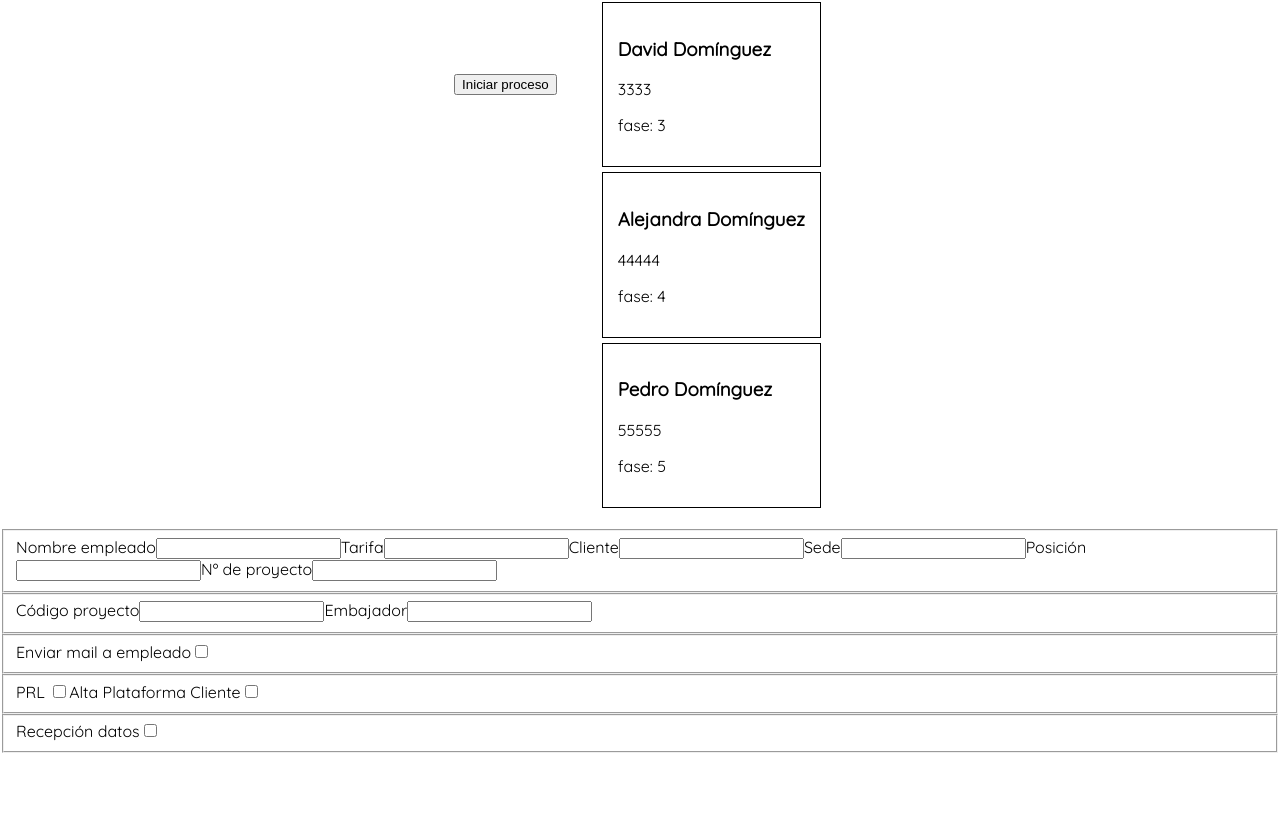
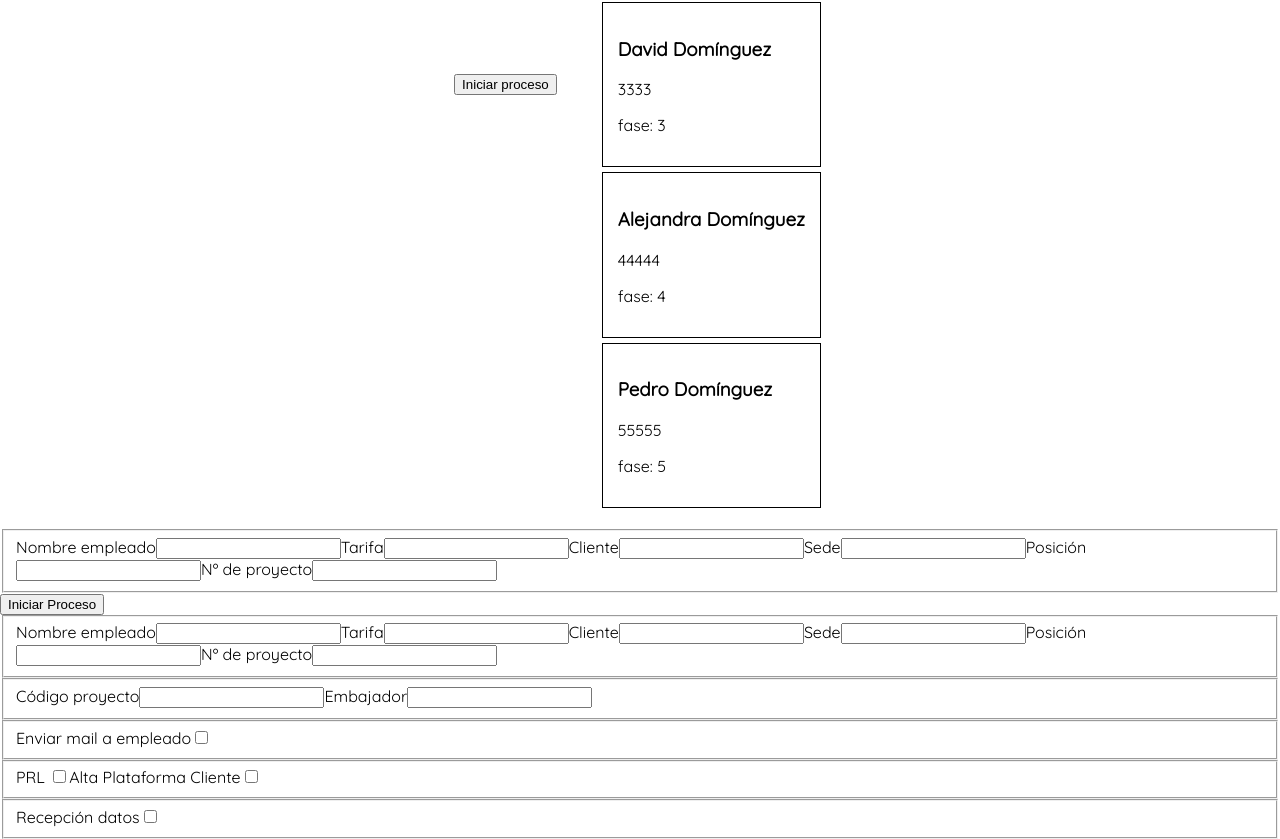
Before and after one commit to Adalab/team-kairos_, a React (Create React App) app: page / in a window 1280 px wide. Shown: the part 1504-2343 px from the top of the page. Before the commit the page ends 2257 px from the top, so only its background shows below. Built offline with nearby package versions, Linux system fonts and the light colour scheme.

Commit message:
add contain to component NewProcess

```diff
--- a/src/App.js
+++ b/src/App.js
@@ -35,8 +35,7 @@ class App extends React.Component {
           getUserData={this.getUserData} />
         <DevelopersList devAsignation={devAsignation} />
         <NewProcess />
-
-         <Form />
+        <Form />
       </div>
     );
   }
--- a/src/components/NewProcess.js
+++ b/src/components/NewProcess.js
@@ -1,11 +1,17 @@
 import React from 'react';
+import Form1NewProject from './Form1NewProject';
 
- const NewProcess = props =>{
-     return(
-         <main>
+const NewProcess = props => {
+  return (
+    <main>
+      <form action="">
+        <Form1NewProject />
+        <div className="button__container">
+          <button className="create__button" type="submit">Iniciar Proceso</button>
+        </div>
+      </form>
+    </main>
 
-         </main>
-
-     );
- }
- export default NewProcess;
+  );
+}
+export default NewProcess;
```
